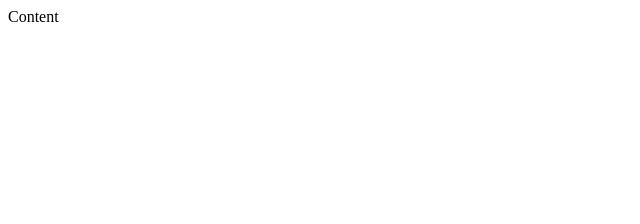
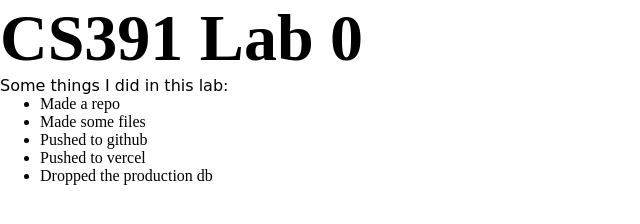
Before and after one commit to Ryan-J-Gilbert/cs391-lab0, a plain HTML site: page index.html in a window 1280 px wide. Shown: the whole page, without its empty margins (0-640 px from the left). Drawn offline with Linux system fonts and the light colour scheme.

Commit message:
new content

```diff
--- a/index.html
+++ b/index.html
@@ -6,6 +6,14 @@
         <link rel="stylesheet" type="text/css" href="styles.css">
     </head>
     <body>
-        Content
+        <h1>CS391 Lab 0</h1>
+        <p>Some things I did in this lab:</p>
+        <ul>
+            <li>Made a repo</li>
+            <li>Made some files</li>
+            <li>Pushed to github</li>
+            <li>Pushed to vercel</li>
+            <li>Dropped the production db</li>
+        </ul>
     </body>
 </html>
--- a/styles.css
+++ b/styles.css
@@ -0,0 +1,13 @@
+*{
+    margin: 0;
+    /* padding: 0; */
+    box-sizing: border-box;
+}
+
+h1{
+    font-size: calc(2px + 5vw);
+}
+
+p{
+    font-family: cursive;
+}
```
